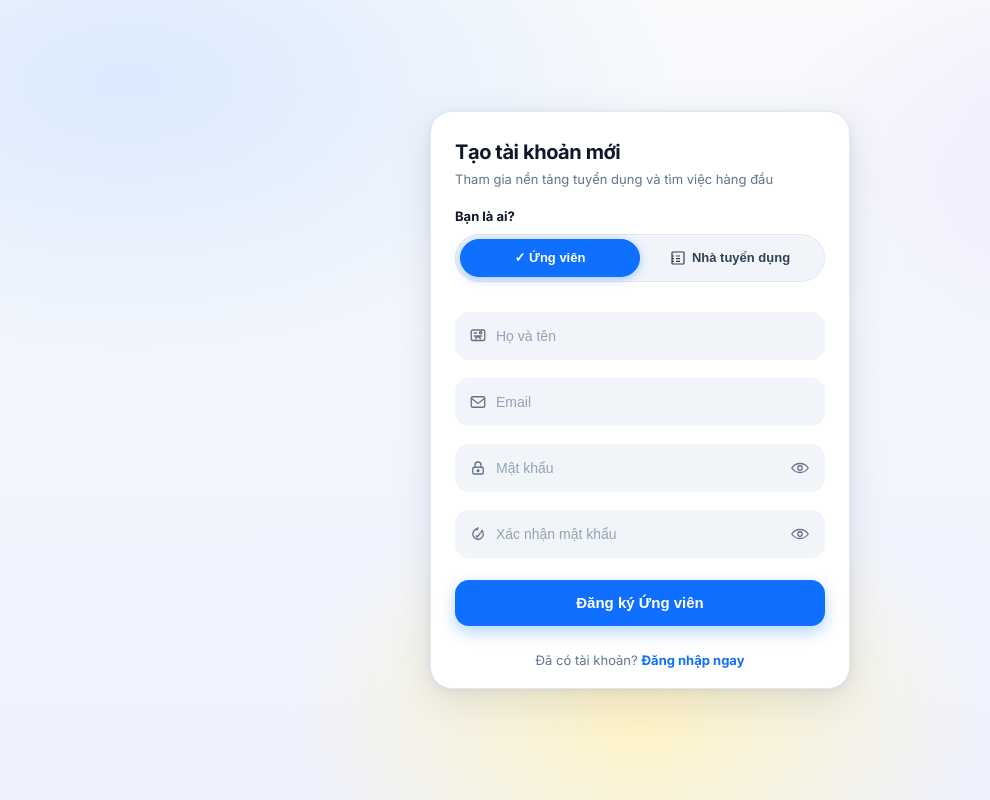
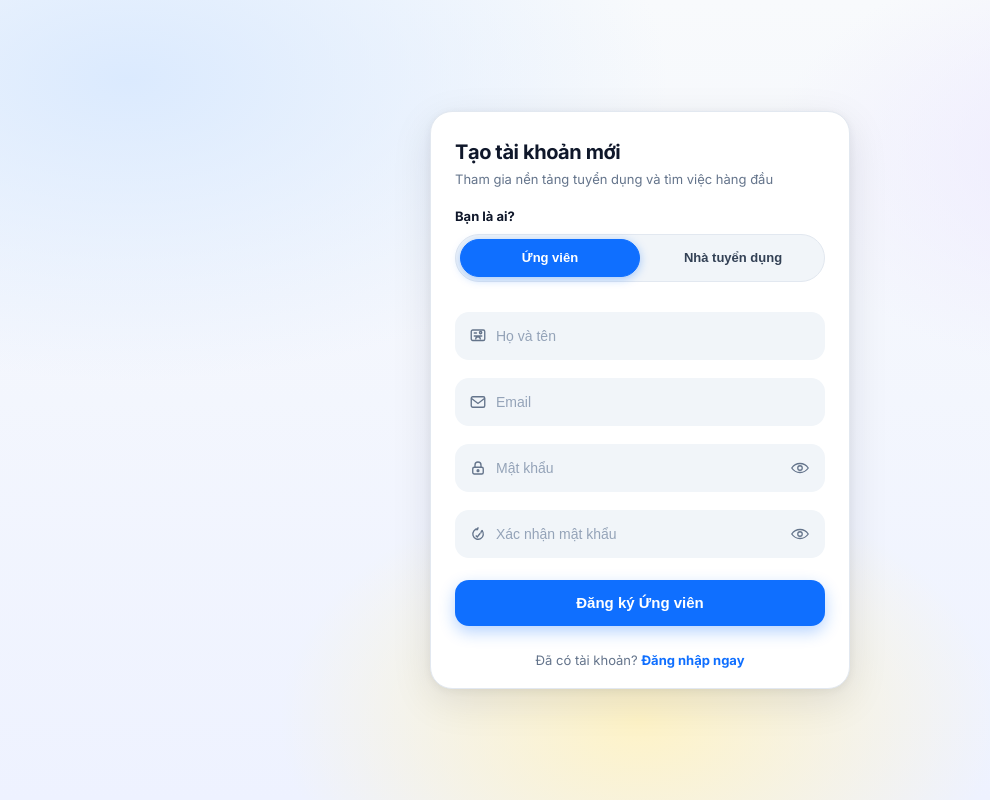
Before and after one commit to dut-pbl6-2026/job-platform-web, a React (Vite) app: page /register in a window 1280 px wide. Shown: the whole page, without its empty margins (0-990 px from the left). Built offline with nearby package versions, Linux system fonts and the light colour scheme; no server answers.

Commit message:
fix (web) :change UI

```diff
--- a/src/components/SearchBar.tsx
+++ b/src/components/SearchBar.tsx
@@ -20,7 +20,6 @@ export function SearchBar({ initialQ, initialLoc, onSearch }: { initialQ?: strin
       </div>
       <div className="topcv-search-divider" />
       <div className="topcv-search-field topcv-search-field--loc">
-        <span className="topcv-search-icon">📍</span>
         <input aria-label="Địa điểm" className="topcv-search-input" placeholder="Địa điểm" value={loc} onChange={(e) => setLoc(e.target.value)} />
         <span className="topcv-search-arrow">▾</span>
       </div>
--- a/src/pages/JobListPage.tsx
+++ b/src/pages/JobListPage.tsx
@@ -172,14 +172,10 @@ export default function JobListPage() {
               {data.items.map((j, idx) => <JobCard key={j.id} job={j} index={idx} />)}
             </div>
             {/* TopCV pagination like image: circles + 12 / 111 trang */}
-            <div className="topcv-pagination">
-              <button className="topcv-circle-btn" onClick={() => update({ page: String(Math.max(0, page - 1)) })}>‹</button>
-              <span className="topcv-page-info">{page + 1} / {data.totalPages} trang</span>
-              <button className="topcv-circle-btn topcv-circle-btn--green" onClick={() => update({ page: String(Math.min(data.totalPages - 1, page + 1)) })}>›</button>
-            </div>
+
             <div style={{ marginTop: 10 }}>
               <Pagination page={data.page} totalPages={data.totalPages} onPage={(p) => update({ page: String(p) })} />
-              <div className="hint" style={{ textAlign: "center", marginTop: 6 }}>{cats.slice(1, 6).join(" • ")} • Trang {data.page + 1}/{data.totalPages} — Tổng {data.total} việc</div>
+              <div className="hint" style={{ textAlign: "center", marginTop: 6 }}> Trang {data.page + 1}/{data.totalPages} — Tổng {data.total} việc</div>
             </div>
           </>
         )}
--- a/src/pages/RegisterPage.tsx
+++ b/src/pages/RegisterPage.tsx
@@ -132,14 +132,14 @@ export default function RegisterPage() {
                 className={`role-btn ${role === "User" ? "active" : ""}`}
                 onClick={() => setRole("User")}
               >
-                {role === "User" ? "✓ " : ""}Ứng viên
+                Ứng viên
               </button>
               <button
                 type="button"
                 className={`role-btn ${role === "Recruiter" ? "active" : ""}`}
                 onClick={() => setRole("Recruiter")}
               >
-                <span style={{ display: "inline-flex" }}><IconBuilding /></span> Nhà tuyển dụng
+                <span style={{ display: "inline-flex" }}></span> Nhà tuyển dụng
               </button>
             </div>
           </div>
--- a/src/styles/auth.css
+++ b/src/styles/auth.css
@@ -44,7 +44,7 @@ a:hover{text-decoration:underline}
 .help:empty{min-height:0}
 .hint{font-size:12px;color:var(--muted)}
 .row{ display:flex; justify-content:space-between; align-items:center; gap:12px}
-.btn{height:42px;border-radius:12px;border:1px solid transparent;font-weight:700;font-size:14px;cursor:pointer;display:inline-flex;align-items:center;justify-content:center;gap:8px;transition:.15s}
+.btn{height:42px;border-radius:12px;border:1px solid transparent;font-weight:700;font-size:16px;cursor:pointer;display:inline-flex;align-items:center;justify-content:center;gap:8px;transition:.15s}
 .btn-primary{background:var(--primary);color:white;box-shadow:0 6px 16px rgba(15,111,255,.3)}
 .btn-primary:hover{background:var(--primary-hover);transform:translateY(-1px);box-shadow:0 8px 20px rgba(15,111,255,.35)}
 .btn-primary:active{transform:translateY(0)}
```
